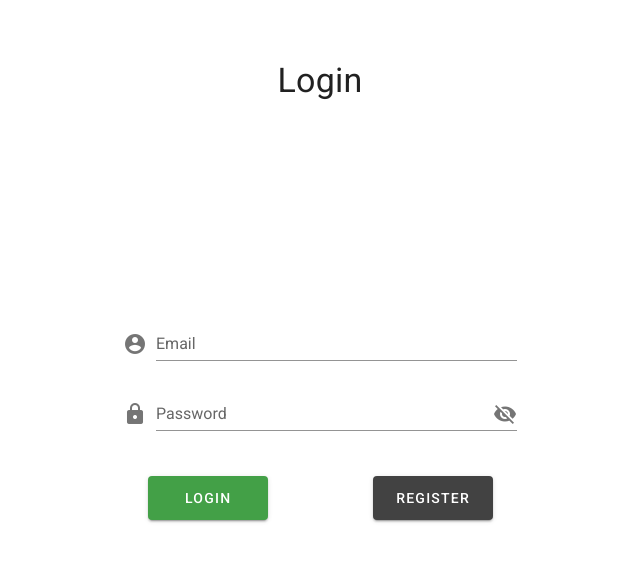
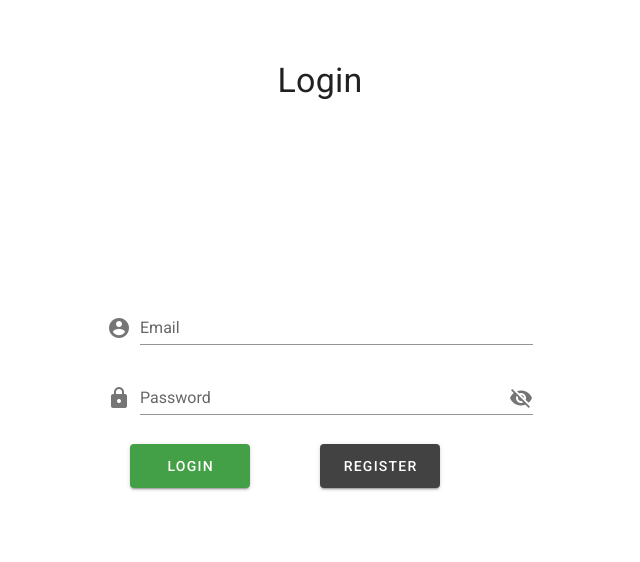
Before and after one commit to Wesley-Ryan/employee_directory, a Vue app: page / in a window 1280 px wide. Shown: the top 562 px of the page, without its empty margins (320-960 px from the left). Built offline with nearby package versions, Linux system fonts and the light colour scheme.

Commit message:
login form validation and error

```diff
--- a/src/views/LoginForm.vue
+++ b/src/views/LoginForm.vue
@@ -4,20 +4,31 @@
       <h1 class="display-1" id="centered">Login</h1>
     </v-card-title>
     <v-img :src="require('../assets/Logo.jpeg')" contain height="180" />
-    <v-card-text>
-      <v-form>
-        <v-text-field label="Email" prepend-icon="mdi-account-circle" />
+    <v-form lazy-validation>
       <v-text-field
+        v-model="email"
+        :rules="emailRules"
+        label="Email"
+        required
+        prepend-icon="mdi-account-circle"
+      />
+      <v-text-field
+        v-model="password"
+        :rules="passwordRules"
         :type="showPassword ? 'text' : 'password'"
         label="Password"
         prepend-icon="mdi-lock"
         :append-icon="showPassword ? 'mdi-eye' : 'mdi-eye-off'"
         @click:append="showPassword = !showPassword"
       />
-      </v-form>
-    </v-card-text>
-    <v-row justify="space-around" align="center" class="row">
-      <v-btn large class="green darken-1 white--text mt-5" width="120">
+
+      <v-row justify="space-around" align="center" class="row" mt-5>
+        <v-btn
+          large
+          class="green darken-1 white--text mt-5"
+          width="120"
+          @click="submitForm()"
+        >
           Login
         </v-btn>
 
@@ -29,7 +40,9 @@
         >
           Register
         </v-btn>
+        <p id="error">{{ errors[0] }}</p>
       </v-row>
+    </v-form>
   </v-container>
 </template>
 
@@ -37,8 +50,35 @@
 export default {
   name: "LoginForm",
   data: () => ({
+    errors: [],
     showPassword: false,
+    email: "",
+    emailRules: [
+      (v) => !!v || "E-mail is required",
+      (v) =>
+        /^(([^<>()[\]\\.,;:\s@']+(\.[^<>()\\[\]\\.,;:\s@']+)*)|('.+'))@((\[[0-9]{1,3}\.[0-9]{1,3}\.[0-9]{1,3}\.[0-9]{1,3}\])|(([a-zA-Z\-0-9]+\.)+[a-zA-Z]{2,}))$/.test(
+          v
+        ) || "E-mail must be valid",
+    ],
+    password: "",
+    passwordRules: [(v) => !!v || "password is required"],
   }),
+
+  methods: {
+    submitForm() {
+      const formData = {
+        email: this.email,
+        password: this.password,
+      };
+      if (!this.email || !this.password) {
+        this.errors.push("Email and Password are required");
+        console.log(this.errors);
+      } else {
+        this.errors = [];
+        console.log(formData);
+      }
+    },
+  },
 };
 </script>
 
@@ -50,4 +90,9 @@ export default {
   text-align: center;
   margin: 0 auto;
 }
+#error {
+  margin-top: 15px;
+  font-size: 1.2rem;
+  color: red;
+}
 </style>
```
Lines whose indentation alone changed are shown as unchanged.
